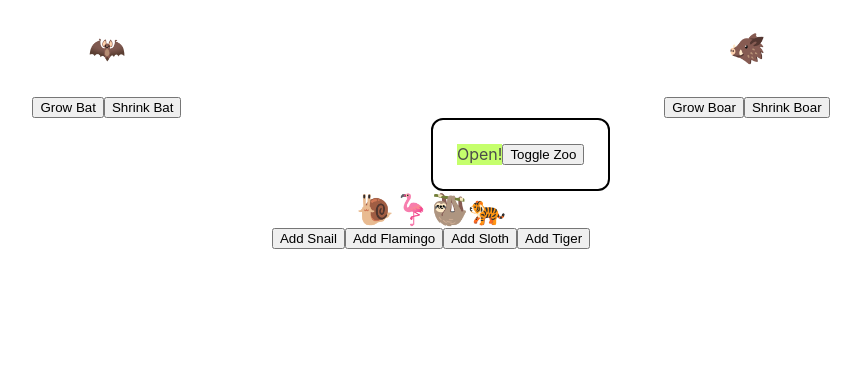
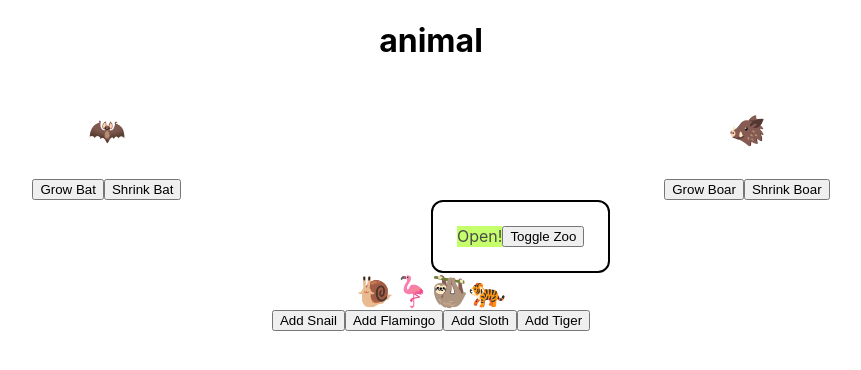
Before and after one commit to dfrancisco26/busy-zoo, a React (Create React App) app: page / in a window 1280 px wide. Shown: the top 370 px of the page, without its empty margins (209-1070 px from the left). Built offline with nearby package versions, Linux system fonts and the light colour scheme.

Commit message:
Fixed the test issue and added a header element with the required text.

```diff
--- a/src/App.js
+++ b/src/App.js
@@ -38,7 +38,7 @@ function App() {
     <div className="App">
 
       <header className='header'>
-
+      <h1>animal</h1>
         <div className='fight'>
           <div className='competitor'>
             <p style={{ fontSize: `${batSize}px` }}> 🦇 </p>
```
Also changed, not shown: 1 other file (tests, documents, lock files or other folders).
